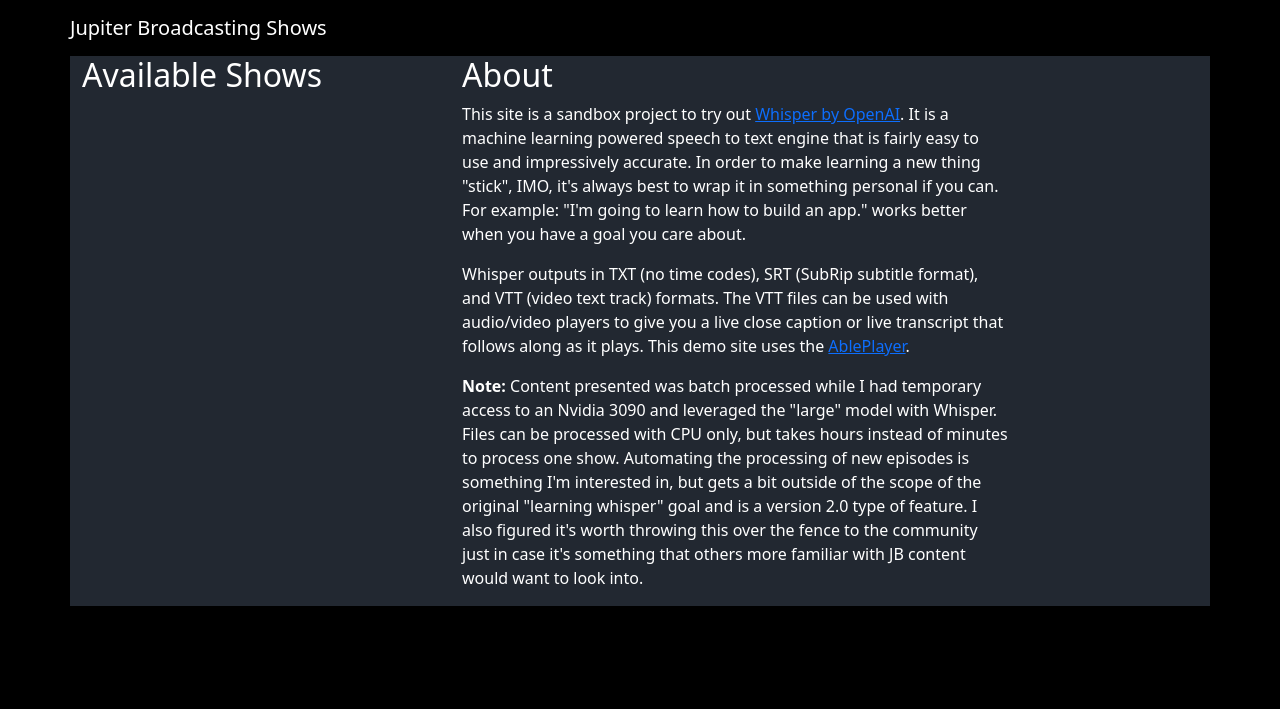
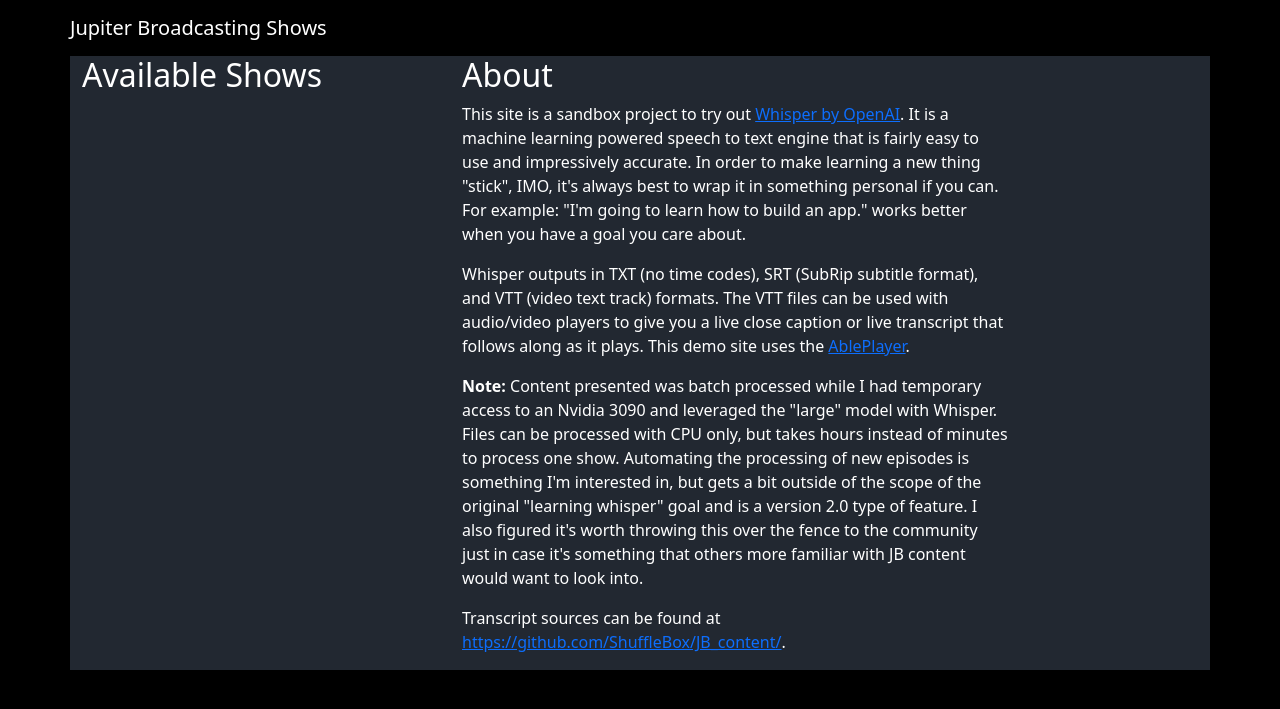
Before and after one commit to ShuffleBox/JB_demosite, a Django app: page / in a window 1280 px wide. Shown: the top 709 px of the page. Run offline with Django 4.2, Linux system fonts and the light colour scheme; data that the repository does not hold is empty; parts of the project's set-up code (start-up, migrations or seed data) failed here and were passed over.

Commit message:
added link to transcript sources

```diff
--- a/jbweb/jbcontent/templates/index.html
+++ b/jbweb/jbcontent/templates/index.html
@@ -61,6 +61,9 @@
           2.0 type of feature.  I also figured it's worth throwing this over the fence to the community just in case it's something that others more familiar
           with JB content would want to look into.
         </p>
+        <p>
+          Transcript sources can be found at <a href="https://github.com/ShuffleBox/JB_content">https://github.com/ShuffleBox/JB_content/</a>.
+        </p>
     </div>
     </div>
   </div>
```
